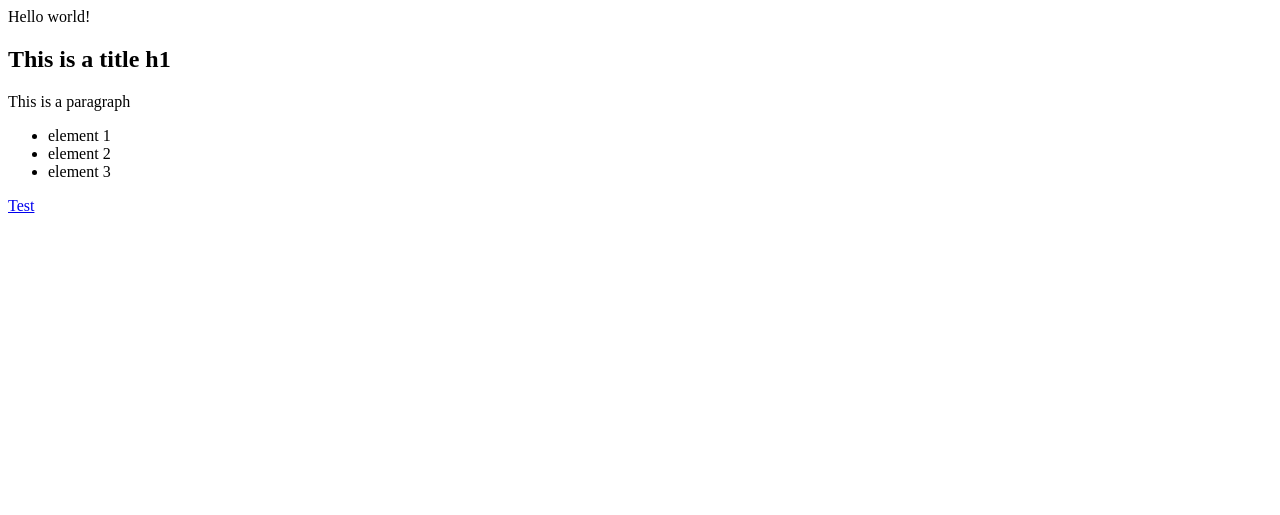
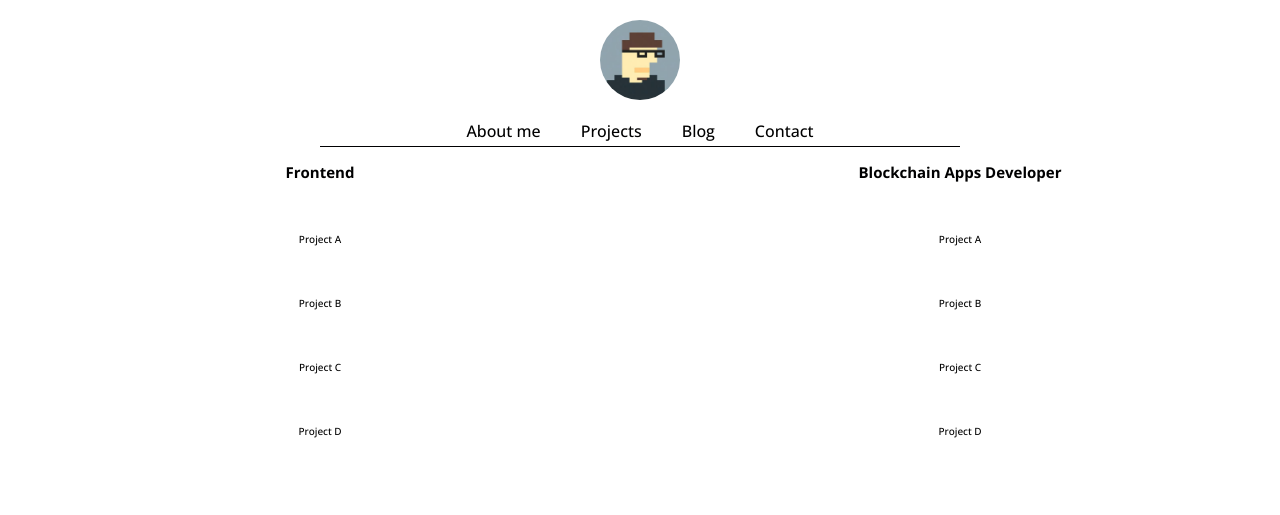
Before and after one commit to 0x1ea/0x1ea.github.io, a plain HTML site: page index.html in a window 1280 px wide. Drawn offline with nearby package versions, Linux system fonts and the light colour scheme.

Commit message:
layout bones

```diff
--- a/index.html
+++ b/index.html
@@ -4,19 +4,75 @@
     <meta charset="UTF-8">
     <meta http-equiv="X-UA-Compatible" content="IE=edge">
     <meta name="viewport" content="width=device-width, initial-scale=1.0">
-    <title>Document</title>
+    <link rel="stylesheet" href="./main.css">
+    <link rel="preconnect" href="https://fonts.googleapis.com">
+    <link rel="preconnect" href="https://fonts.gstatic.com" crossorigin>
+    <link href="https://fonts.googleapis.com/css2?family=Open+Sans:wght@300;500;700&display=swap" rel="stylesheet">
+    <title>Projects | Ardy</title>
 </head>
 <body>
-    <article>Hello world!</article>
-    <section>
-        <h1>This is a title h1</h1>
-        <p>This is a paragraph</p>
+    <header>
+        <figure class="main-pfp">
+            <img src="./icons/pfp.jpg" alt="profile picture">
+        </figure>
+        <nav class="main-navbar">
+            <ul>
+                <li>
+                    <a href="#">About me</a>
+
+                </li>
+                <li>
+                    <a href="#">Projects</a>
+                </li>
+                <li>
+                    <a href="#">Blog</a>
+                </li>
+                <li>
+                    <a href="#">Contact</a>
+                </li>
+            </ul>
+        </nav>
+    </header>
+    <main>
+        <section class="main-webdev">
+            <h1>Frontend</h1>
+            <div>
+                <a href="">Project A</a>
+            </div>
+            <div>
+                <a href="">Project B</a>
+            </div>
+            <div>
+                <a href="">Project C</a>
+            </div>
+            <div>
+                <a href="">Project D</a>
+            </div>
+        </section>
+        <section class="main-blockchain">
+            <h1>Blockchain Apps Developer</h1>
+            <div>
+                <a href="">Project A</a>
+            </div>
+            <div>
+                <a href="">Project B</a>
+            </div>
+            <div>
+                <a href="">Project C</a>
+            </div>
+            <div>
+                <a href="">Project D</a>
+            </div>
+        </section>
+
+    </main>
+    <footer>
         <ul>
-            <li>element 1</li>
-            <li>element 2</li>
-            <li>element 3</li>
+            <li></li>
+            <li></li>
+            <li></li>
+            <li></li>
         </ul>
-    </section>
-    <a href="./card.html">Test</a>
+    </footer>
 </body>
 </html>
--- /dev/null
+++ b/main.css
@@ -0,0 +1,81 @@
+* {
+    margin: 0;
+    padding: 0;
+    box-sizing: border-box;
+    font-family: 'Open Sans', sans-serif;
+    font-size: 62.5%;
+}
+
+body {
+    color: #000001;
+}
+header {
+    display: flex;
+    flex-direction: column;
+}
+
+li , a {
+    text-decoration: none;
+    color: #000001;
+}
+
+header .main-pfp {
+    display: flex;
+    justify-content: center;
+    align-items: center;
+    width: 100%;
+    height: 12rem;
+
+}
+
+
+header .main-pfp img{
+    width: 8rem;
+    height: 8rem;
+    border-radius: 50%;
+}
+
+header .main-navbar ul{
+    display: flex;
+    justify-content: center;
+    list-style: none;
+    border-bottom: 1px solid #000001;
+    width: 50%;
+    margin: 0 auto;
+    padding-bottom: 0.4rem;
+}
+
+header .main-navbar ul a {
+    margin: 0 2rem;
+    font-size: 1.6rem;
+}
+
+main {
+    width: 100%;
+    display: grid;
+    grid-template-columns: 1fr 1fr;
+
+}
+
+main .main-webdev , .main-blockchain {
+    display: flex;
+    flex-direction: column;
+    align-items: center;
+    padding-top: 1.5rem;
+
+
+
+}
+
+main .main-webdev h1, .main-blockchain h1{
+    font-size: 1.5rem;
+    margin-bottom: 5rem;
+}
+
+main .main-webdev a, .main-blockchain a{
+    font-size: 1rem;
+}
+
+main .main-webdev div, .main-blockchain div{
+    margin-bottom: 5rem;
+}
```
Also changed, not shown: icons/pfp.jpg (added).
